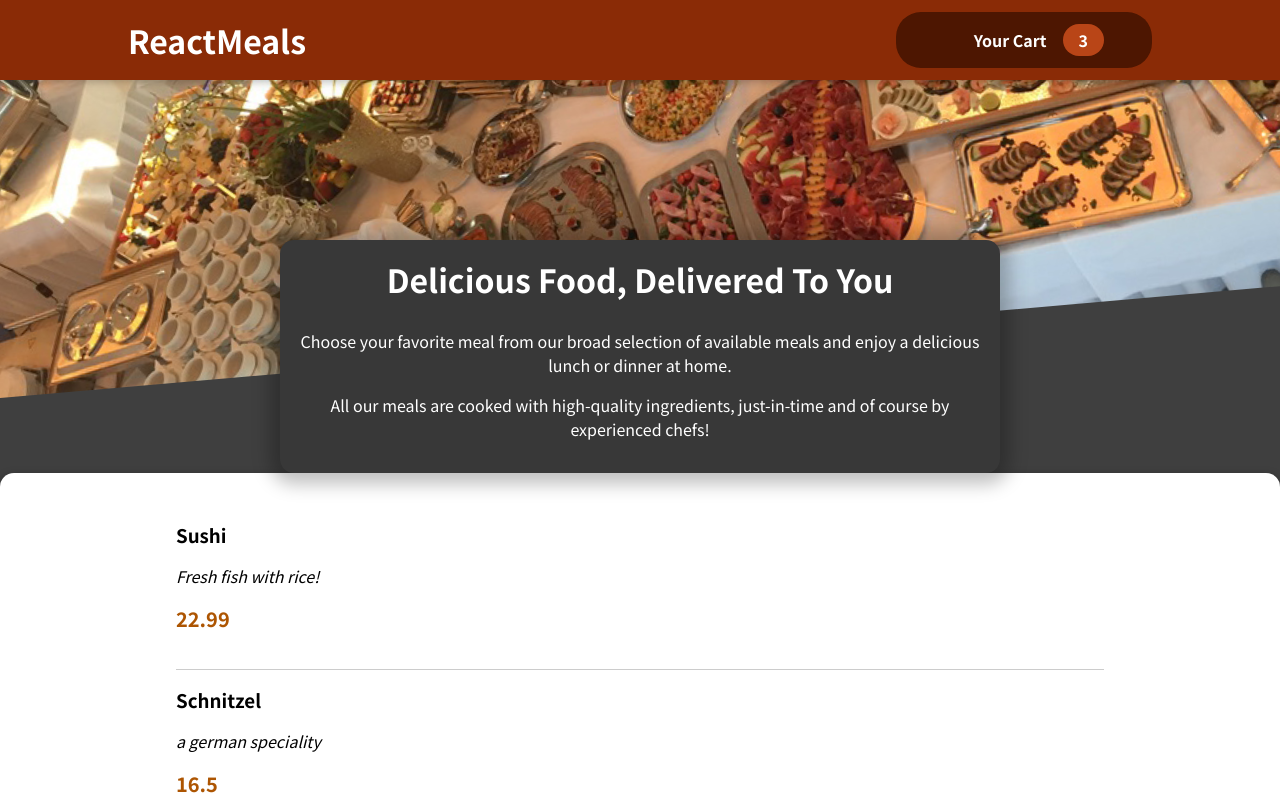
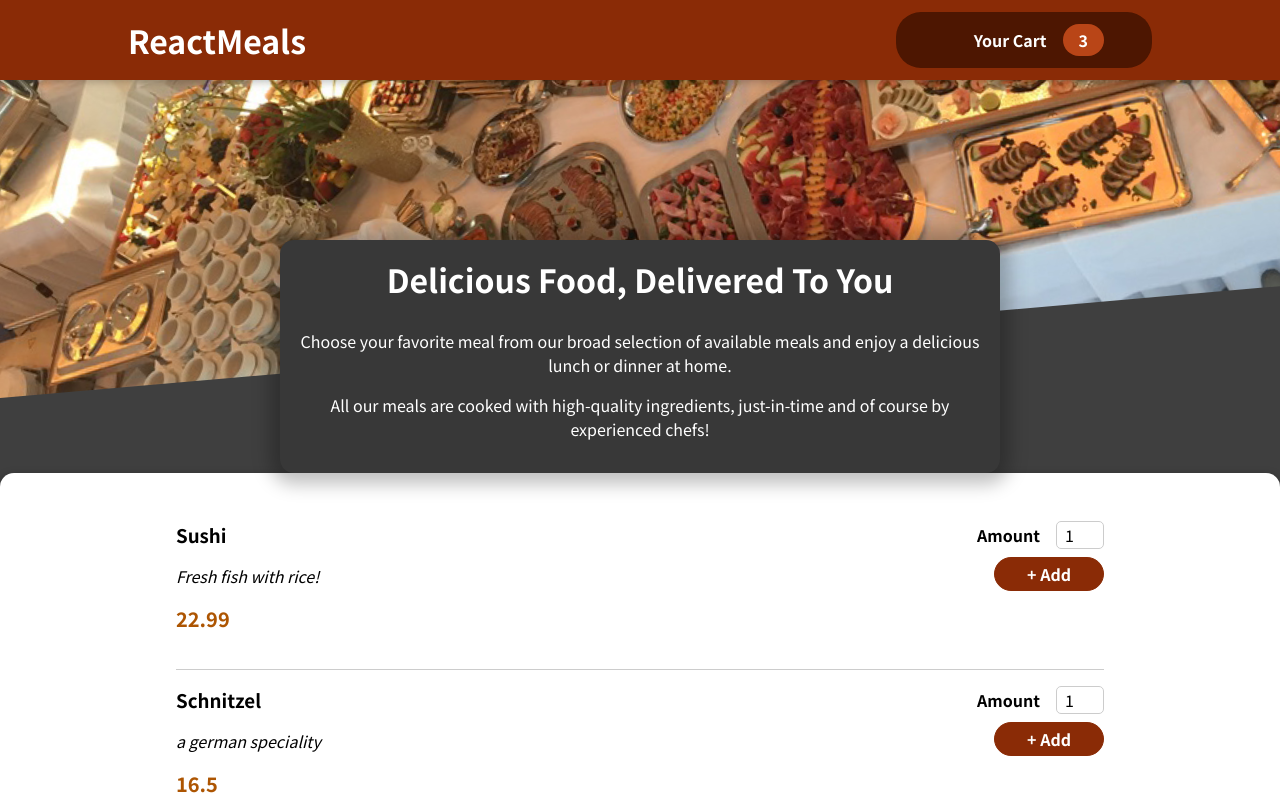
Before and after one commit to Astilion/food-order-app, a React (Vite) app: page / in a window 1280 px wide. Shown: the top 800 px of the page. Built offline with nearby package versions, Linux system fonts and the light colour scheme; some icons are missing.

Commit message:
added MealsItemForm with Input.jsx custom component

```diff
--- a/src/components/Meals/MealItem/MealItem.jsx
+++ b/src/components/Meals/MealItem/MealItem.jsx
@@ -1,4 +1,5 @@
 import styles from './MealItem.module.scss'
+import MealItemForm from './MealItemForm';
 const MealItem = (props) => {
     return (
         <li className={styles.meal}>
@@ -7,6 +8,9 @@ const MealItem = (props) => {
             <p className={styles.description}>{props.description}</p>
             <p className={styles.price}>{props.price}</p>
             </div>
+            <div>
+                <MealItemForm/>
+            </div>
         </li>
     )
 }
--- /dev/null
+++ b/src/components/Meals/MealItem/MealItemForm.jsx
@@ -0,0 +1,23 @@
+import styles from "./MealItemForm.module.scss";
+import Input from "../../UI/Input";
+
+const MealItemForm = props => {
+	return (
+		<form className={styles.form}>
+			<Input
+				label='Amount'
+				input={{
+					id: "amount",
+					type: "number",
+					min: "1",
+					max: "5",
+					step: "1",
+					defaultValue: "1",
+				}}
+			/>
+			<button>+ Add</button>
+		</form>
+	);
+};
+
+export default MealItemForm;
--- /dev/null
+++ b/src/components/UI/Input.jsx
@@ -0,0 +1,12 @@
+import React from "react";
+import styles from "./Input.module.scss";
+const Input = React.forwardRef((props, ref) => {
+	return (
+		<div className={styles.input}>
+			<label htmlFor={props.input.id}>{props.label}</label>
+			<input ref={ref} {...props.input} />
+		</div>
+	);
+});
+
+export default Input;
```
